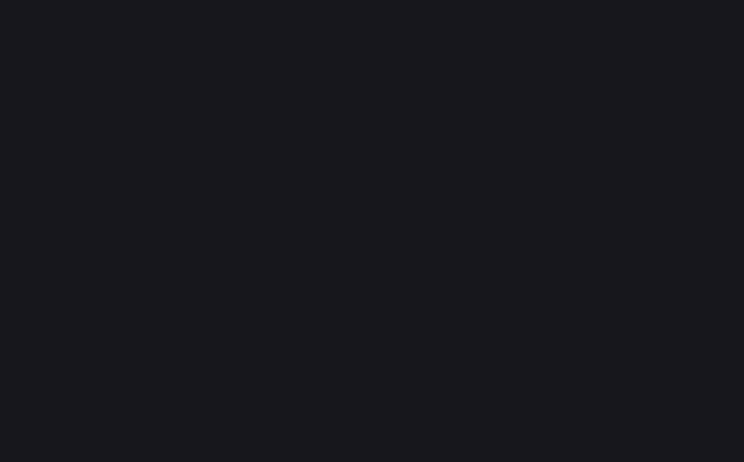
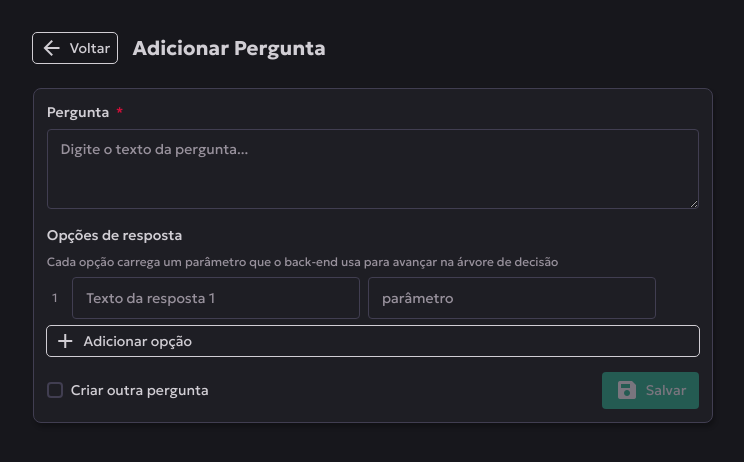
Before and after one commit to Lucas-Alves-S/front-sistema-especialista, a Vue app: page /add-question in a window 1280 px wide. Before the commit this address had no page. Shown: the top 462 px of the page, without its empty margins (267-1011 px from the left). Built offline with nearby package versions, Linux system fonts and the light colour scheme; no server answers.

Commit message:
new page to add questions

```diff
--- a/src/router/index.ts
+++ b/src/router/index.ts
@@ -1,6 +1,7 @@
 import { createRouter, createWebHistory } from 'vue-router'
 import HomeView from '../views/HomeView.vue'
 import ExpertView from '../views/ExpertView.vue'
+import AddQuestionView from '../views/AddQuestionView.vue'
 
 const router = createRouter({
   history: createWebHistory(import.meta.env.BASE_URL),
@@ -14,6 +15,11 @@ const router = createRouter({
       path: '/expert',
       name: 'expert',
       component: ExpertView
+    },
+    {
+      path: '/add-question',
+      name: 'add-question',
+      component: AddQuestionView
     }
   ]
 })
--- /dev/null
+++ b/src/views/AddQuestionView.vue
@@ -0,0 +1,355 @@
+<template>
+  <div class="add-question">
+    <div class="page-header">
+      <button class="button outlined small" @click="router.push({ name: 'home' })">
+        <span class="material-symbols-outlined">arrow_back</span>
+        Voltar
+      </button>
+      <h2>Adicionar Pergunta</h2>
+    </div>
+
+    <div class="form-area">
+      <BaseCard :shadow="true" :border="true" class="form-card">
+
+        <div class="field">
+          <label>Pergunta <span class="required">*</span></label>
+          <textarea v-model="question" placeholder="Digite o texto da pergunta..." :disabled="loading" rows="3" />
+        </div>
+
+        <div class="field">
+          <label>Opções de resposta</label>
+          <p class="field-description">Cada opção carrega um parâmetro que o back-end usa para avançar na árvore de
+            decisão</p>
+          <div class="answers-list">
+            <div v-for="(answer, index) in answers" :key="index" class="answer-row">
+              <span class="answer-index">{{ index + 1 }}</span>
+              <div class="answer-inputs">
+                <input v-model="answer.answer" :placeholder="`Texto da resposta ${index + 1}`" type="text"
+                  :disabled="loading" />
+                <input v-model="answer.param" placeholder="parâmetro" type="text" :disabled="loading"
+                  class="param-input" />
+              </div>
+              <button :style="{ visibility: index === 0 ? 'hidden' : 'visible' }" class="button danger small round"
+                @click="removeAnswer(index)" :disabled="answers.length <= 1 || loading" title="Remover opção">
+                <span class="material-symbols-outlined">close</span>
+              </button>
+            </div>
+          </div>
+          <button class="button outlined small" @click="addAnswer" :disabled="loading">
+            <span class="material-symbols-outlined">add</span>
+            Adicionar opção
+          </button>
+        </div>
+
+        <p v-if="error" class="error-msg">{{ error }}</p>
+
+        <div class="card-footer">
+          <div class="checkbox-row" @click="createAnother = !createAnother">
+            <div class="checkbox-wrapper" :class="{ checked: createAnother }">
+              <span class="material-symbols-outlined checkmark" v-if="createAnother">check_small</span>
+            </div>
+            <span class="checkbox-label">Criar outra pergunta</span>
+          </div>
+          <button class="button primary" :disabled="!isFormValid || loading" @click="save">
+            <span v-if="loading" class="material-symbols-outlined spin">refresh</span>
+            <span v-else class="material-symbols-outlined">save</span>
+            {{ loading ? 'Salvando...' : 'Salvar' }}
+          </button>
+        </div>
+
+      </BaseCard>
+    </div>
+  </div>
+</template>
+
+<script setup lang="ts">
+import { ref, computed } from 'vue'
+import { useRouter } from 'vue-router'
+import BaseCard from '@/components/BaseCard.vue'
+
+const API_BASE = import.meta.env.VITE_API_BASE ?? ''
+
+const router = useRouter()
+
+const question = ref('')
+const answers = ref([{ answer: '', param: '' }])
+const createAnother = ref(false)
+const loading = ref(false)
+const error = ref('')
+
+const isFormValid = computed(() =>
+  question.value.trim() !== '' &&
+  answers.value.every(a => a.answer.trim() !== '' && a.param.trim() !== '') &&
+  answers.value.length >= 2
+)
+
+function addAnswer() {
+  answers.value.push({ answer: '', param: '' })
+}
+
+function removeAnswer(index: number) {
+  if (answers.value.length > 1) {
+    answers.value.splice(index, 1)
+  }
+}
+
+function resetForm() {
+  question.value = ''
+  answers.value = [{ answer: '', param: '' }]
+  error.value = ''
+}
+
+async function save() {
+  if (!isFormValid.value) return
+  loading.value = true
+  error.value = ''
+
+  const body = {
+    question: question.value.trim(),
+    answers: answers.value.map(a => ({
+      answer: a.answer.trim(),
+      param: a.param.trim()
+    }))
+  }
+
+  try {
+    const response = await fetch(`${API_BASE}/api/questions`, {
+      method: 'POST',
+      headers: { 'Content-Type': 'application/json' },
+      body: JSON.stringify(body)
+    })
+    if (!response.ok) throw new Error(`Erro ${response.status}`)
+
+    if (createAnother.value) {
+      resetForm()
+    } else {
+      router.push({ name: 'home' })
+    }
+  } catch (err: any) {
+    error.value = err.message ?? 'Erro ao conectar com o servidor.'
+  } finally {
+    loading.value = false
+  }
+}
+</script>
+
+<style scoped>
+.add-question {
+  display: flex;
+  flex-direction: column;
+  min-height: 100vh;
+  padding: 2rem 1rem;
+  gap: 1.5rem;
+}
+
+.page-header {
+  display: flex;
+  align-items: center;
+  gap: 1rem;
+  max-width: 680px;
+  width: 100%;
+  margin: 0 auto;
+}
+
+.page-header h2 {
+  margin: 0;
+}
+
+.form-area {
+  display: flex;
+  justify-content: center;
+}
+
+.form-card {
+  width: min(680px, 100%);
+}
+
+.field {
+  display: flex;
+  flex-direction: column;
+  gap: 0.4rem;
+}
+
+.field label {
+  font-weight: 500;
+  color: var(--color-text);
+}
+
+.field-description {
+  color: var(--color-subtext);
+  font-size: var(--font-size-small);
+  margin: 0;
+}
+
+.required {
+  color: var(--color-danger);
+}
+
+.field textarea,
+.field input[type='text'] {
+  width: 100%;
+  box-sizing: border-box;
+  padding: 0.6rem 0.8rem;
+  background-color: var(--color-base);
+  color: var(--color-text);
+  border: 1px solid var(--color-overlay-1);
+  border-radius: 4px;
+  font-family: var(--font-family);
+  font-size: var(--font-size);
+  outline: none;
+  transition: border-color 0.15s ease;
+}
+
+.field textarea {
+  resize: vertical;
+  min-height: 80px;
+}
+
+.field textarea:focus,
+.field input[type='text']:focus {
+  border-color: var(--color-primary);
+  outline: 2px solid var(--color-primary);
+  outline-offset: -1px;
+}
+
+.field textarea::placeholder,
+.field input[type='text']::placeholder {
+  color: var(--color-subtext);
+}
+
+.field textarea:disabled,
+.field input[type='text']:disabled {
+  opacity: 0.6;
+  cursor: not-allowed;
+}
+
+.answers-list {
+  display: flex;
+  flex-direction: column;
+  gap: 0.6rem;
+}
+
+.answer-row {
+  display: flex;
+  align-items: center;
+  gap: 0.6rem;
+}
+
+.answer-index {
+  font-size: var(--font-size-small);
+  color: var(--color-subtext);
+  min-width: 1rem;
+  text-align: center;
+}
+
+.answer-inputs {
+  display: flex;
+  flex: 1;
+  gap: 0.5rem;
+}
+
+.answer-inputs input {
+  flex: 1;
+  padding: 0.5rem 0.7rem;
+  background-color: var(--color-base);
+  color: var(--color-text);
+  border: 1px solid var(--color-overlay-1);
+  border-radius: 4px;
+  font-family: var(--font-family);
+  font-size: var(--font-size);
+  outline: none;
+  transition: border-color 0.15s ease;
+  box-sizing: border-box;
+}
+
+.answer-inputs input:focus {
+  border-color: var(--color-primary);
+  outline: 2px solid var(--color-primary);
+  outline-offset: -1px;
+}
+
+.answer-inputs input::placeholder {
+  color: var(--color-subtext);
+}
+
+.answer-inputs input:disabled {
+  opacity: 0.6;
+  cursor: not-allowed;
+}
+
+.button {
+  display: inline-flex;
+  align-items: center;
+  gap: 0.4rem;
+}
+
+.button.round {
+  padding: 0.3rem;
+  aspect-ratio: 1;
+  justify-content: center;
+}
+
+.card-footer {
+  display: flex;
+  align-items: center;
+  justify-content: space-between;
+  gap: 1rem;
+  flex-wrap: wrap;
+}
+
+.checkbox-row {
+  display: flex;
+  align-items: center;
+  gap: 0.5rem;
+  cursor: pointer;
+  user-select: none;
+}
+
+.checkbox-wrapper {
+  width: 1rem;
+  height: 1rem;
+  min-width: 1rem;
+  display: flex;
+  align-items: center;
+  justify-content: center;
+  border: 2px solid var(--color-border-1);
+  border-radius: 4px;
+  background-color: transparent;
+  transition: background-color 0.2s ease, border-color 0.2s ease;
+  overflow: hidden;
+}
+
+.checkbox-wrapper.checked {
+  background-color: var(--color-accent);
+  border-color: var(--color-accent);
+}
+
+.checkmark {
+  font-size: 1.2rem;
+  color: var(--color-white);
+}
+
+.checkbox-label {
+  font-size: var(--font-size);
+  color: var(--color-text);
+}
+
+.error-msg {
+  color: var(--color-danger);
+  font-size: var(--font-size-small);
+}
+
+@keyframes spin {
+  from {
+    transform: rotate(0deg);
+  }
+
+  to {
+    transform: rotate(360deg);
+  }
+}
+
+.spin {
+  animation: spin 1s linear infinite;
+}
+</style>
```
